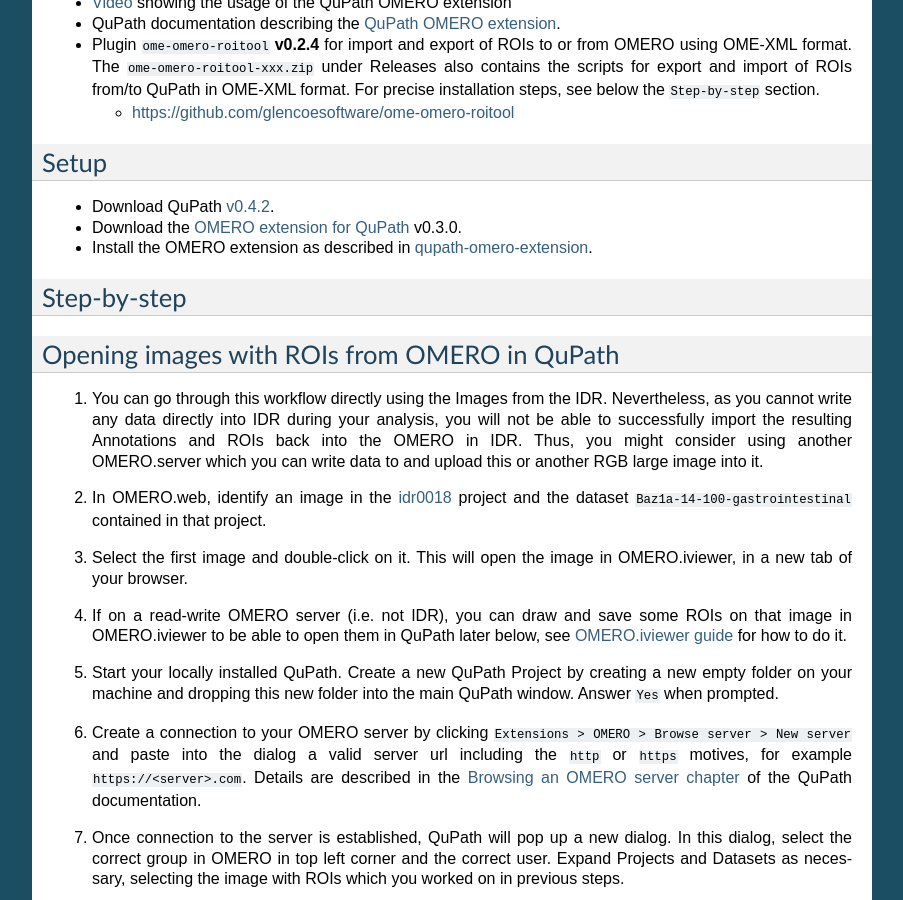
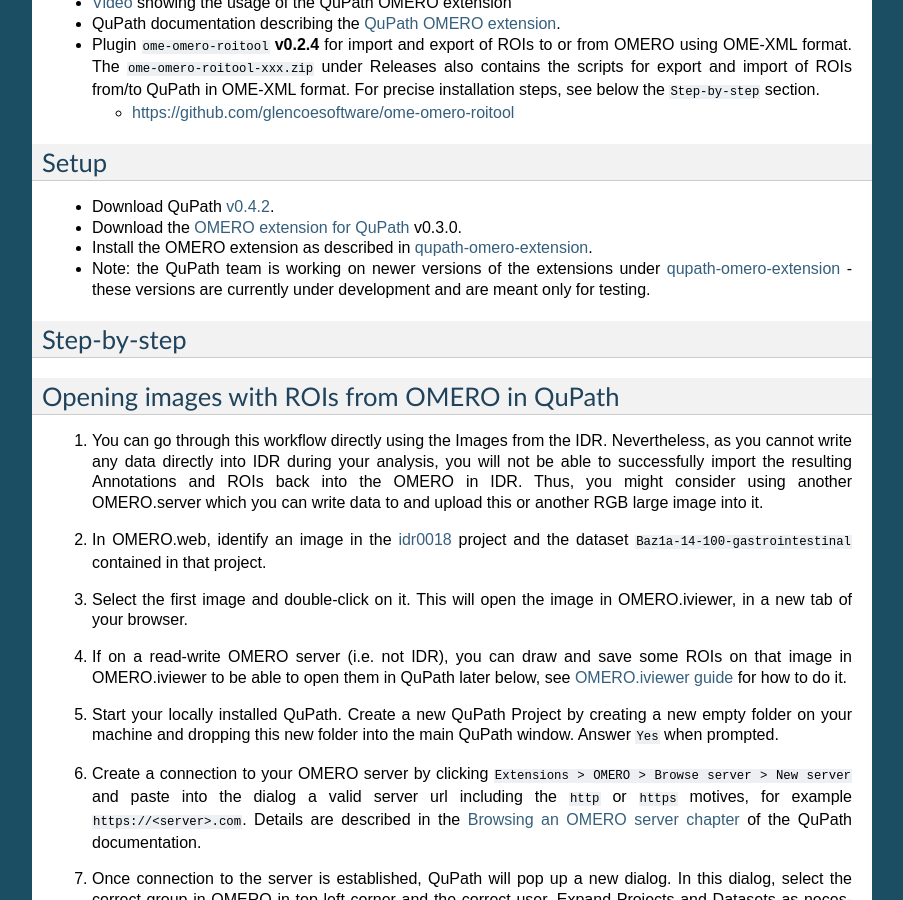
Before and after one commit to ome/omero-guide-qupath, a Sphinx documentation site: the page built from docs/qupath.rst, in a window 1280 px wide and 900 px high, scrolled down 575 px. Shown: the whole window, without its empty margins (198-1101 px from the left). Built offline with Sphinx 7.4.7, drawn with Linux system fonts in a browser that asks for light colours.

Commit message:
QuPath extensions for OMERO migrated - update link

```diff
--- a/docs/qupath.rst
+++ b/docs/qupath.rst
@@ -42,8 +42,9 @@
 -----
 
 - Download QuPath `v0.4.2 <https://github.com/qupath/qupath/releases/tag/v0.4.2>`_.
-- Download the `OMERO extension for QuPath <https://github.com/qupath/qupath-extension-omero/releases>`_ v0.3.0.
-- Install the OMERO extension as described in `qupath-omero-extension <https://github.com/qupath/qupath-extension-omero>`_.
+- Download the `OMERO extension for QuPath <https://github.com/qupath/qupath-extension-omero-web/releases>`_ v0.3.0.
+- Install the OMERO extension as described in `qupath-omero-extension <https://github.com/qupath/qupath-extension-omero-web>`_.
+- Note: the QuPath team is working on newer versions of the extensions under `qupath-omero-extension <https://github.com/qupath/qupath-extension-omero>`_ - these versions are currently under development and are meant only for testing.
 
 Step-by-step
 ------------
```
